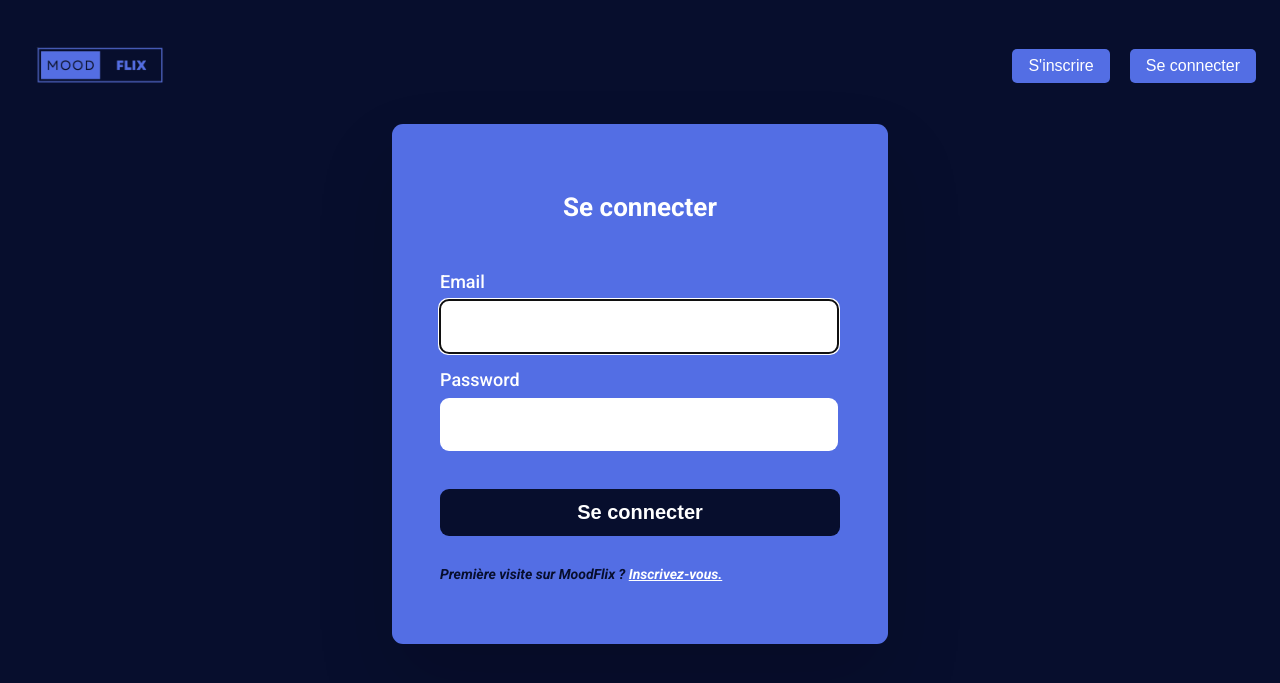
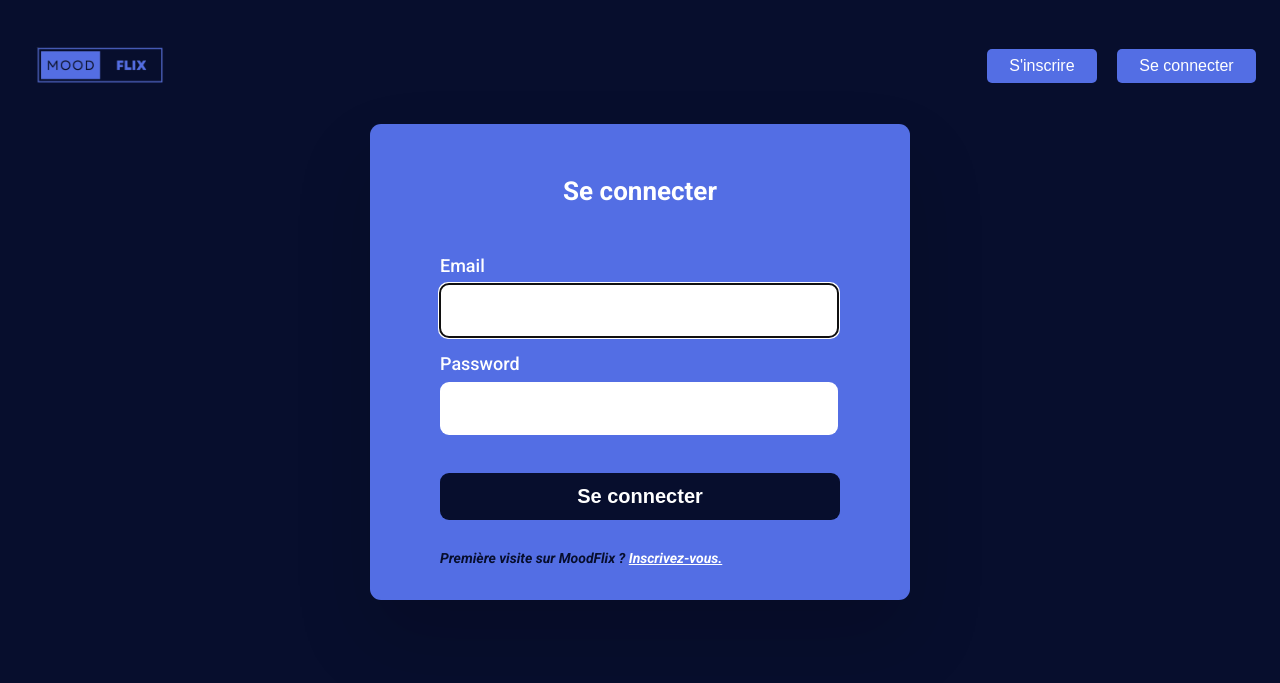
Before and after one commit to chaimaaloug/MoodFlix, a Symfony app: template templates/security/login.html.twig in a window 1280 px wide. Shown: the top 683 px of the page. Run offline with Twig, Linux system fonts and the light colour scheme; the template is opened without the code that fills it, so the values that code supplies are empty; some libraries are stand-ins or nearby versions; some web fonts are replaced.

Commit message:
Modify CSS

```diff
--- a/public/css/loginPage.css
+++ b/public/css/loginPage.css
@@ -2,12 +2,13 @@
 .container {
     width: 400px;
     margin: auto;
-padding: 36px 48px 48px 48px;
+    padding: 20px 70px;
     background-color: #536EE4;
     color: white;
     font-size: 18px;
     border-radius: 11px;
     box-shadow: 0 2.4rem 4.8rem rgba(0, 0, 0, 0.15);
+
 }
 
 .login-title {
@@ -69,4 +70,5 @@ form p {
 form p a {
     color: white;
     text-decoration: underline;
+    font-weight: 300;
 }
--- a/public/css/movieDetail.css
+++ /dev/null
@@ -1,4 +0,0 @@
-.my-class {
-    color: red;
-    font-size: 30px;
-}
--- a/public/css/utilities.css
+++ b/public/css/utilities.css
@@ -33,11 +33,12 @@ body {
 
 .header .buttons button {
     margin-left: 1rem;
-    padding: 0.5rem 1rem;
+    padding: 0.5rem 1.4rem;
     border: none;
     border-radius: 5px;
     background-color: #536EE4;
     color: #fff;
     font-size: 1rem;
     cursor: pointer;
+    font-weight: 300;
 }
```
Lines whose indentation alone changed are shown as unchanged.
